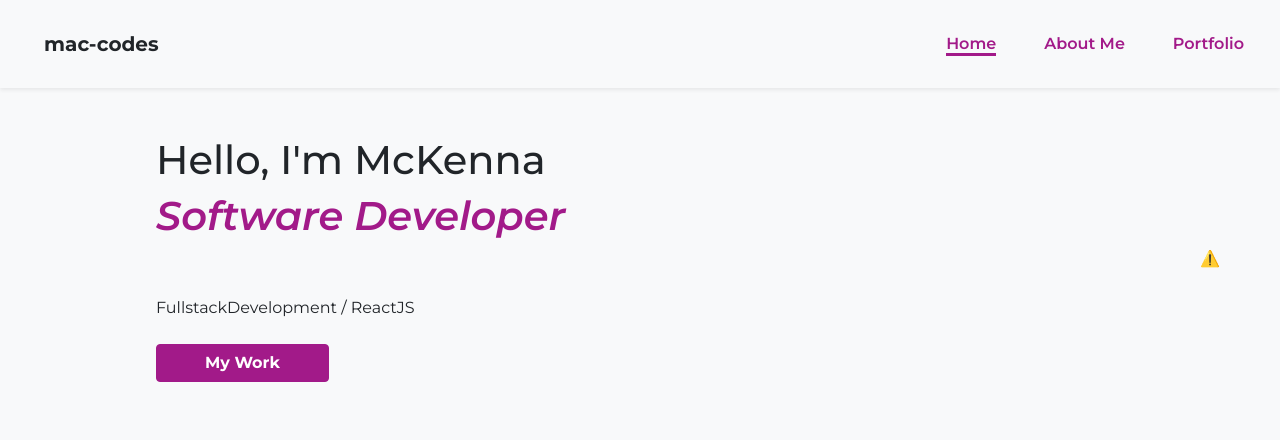
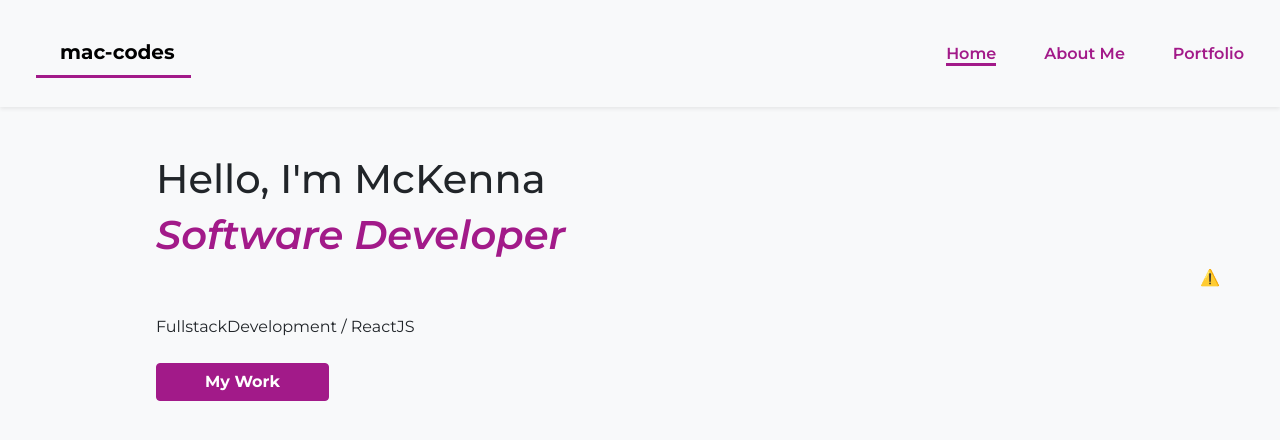
Before and after one commit to mac-codes/portfolio-by-mac, a React (Create React App) app: page /#/ in a window 1280 px wide. Shown: the top 440 px of the page. Built offline with nearby package versions, Linux system fonts and the light colour scheme; no server answers.

Commit message:
aug 26 again

```diff
--- a/src/components/Navbar.js
+++ b/src/components/Navbar.js
@@ -3,10 +3,11 @@ import { NavLink } from 'react-router-dom'
 const Navbar = () => {
   return (
     <nav className="bg-light navbar navbar-expand-lg shadow-sm p-4">
-      <div className="container-fluid flex-column d-sm-flex  flex-lg-row  justify-content-lg-between justify-content-center">
-
+      <div className="container-fluid flex-column d-sm-flex flex-lg-row justify-content-lg-between justify-content-center">
         <div className="navbar-brand mb-4 mb-md-0 mb-lg-0">
-          <span className="ms-2 fw-bold">mac-codes</span>
+          <NavLink to="/" className="nav-link">
+            <span className="ms-2 fw-bold" style={{ color: 'black' }}>mac-codes</span>
+          </NavLink>
         </div>
 
         <div className="">
```
Also changed, not shown: 8 other files (tests, documents, lock files or other folders).
